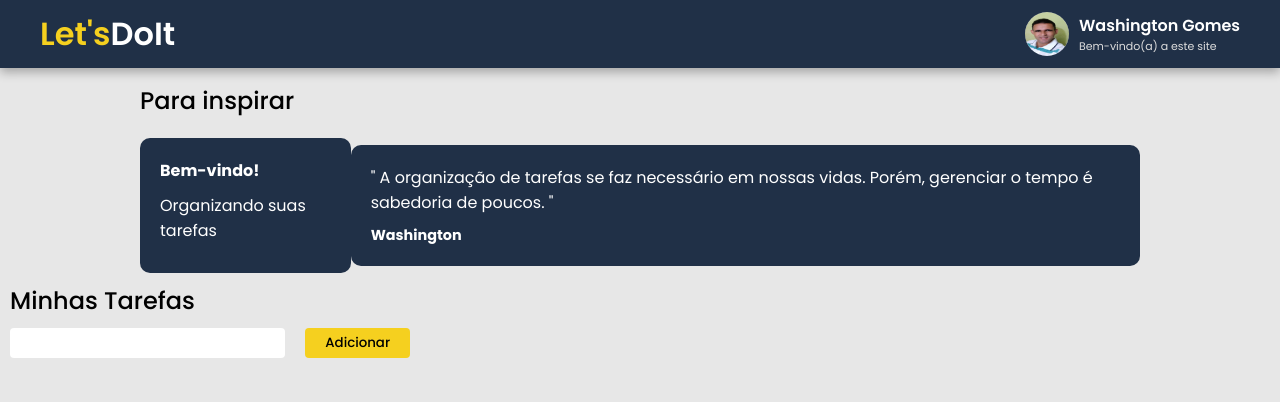
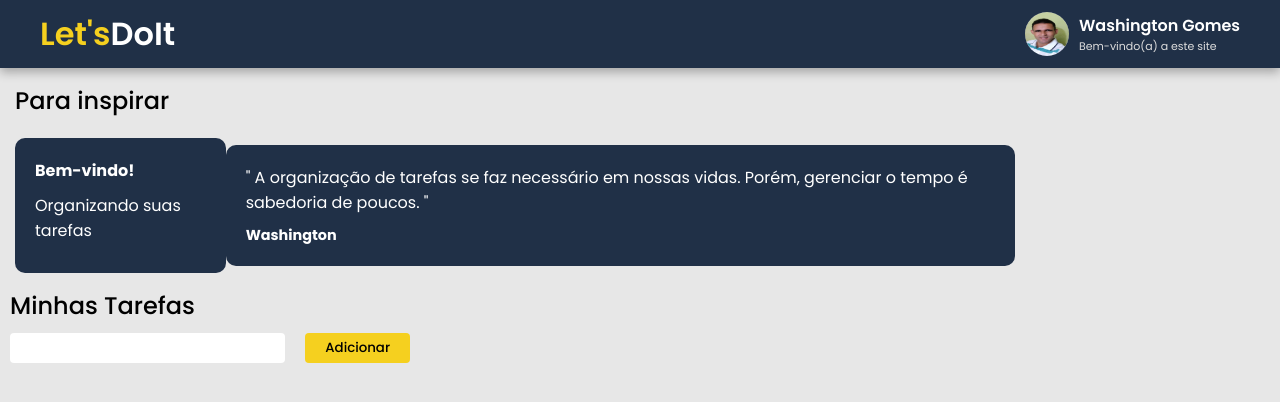
Before and after one commit to washingtongomes/web-challenge1, a React (Create React App) app: page / in a window 1280 px wide. Shown: the top 402 px of the page. Built offline with nearby package versions, Linux system fonts and the light colour scheme; the HTML template or start-up script is replaced by a standard one.

Commit message:
Update styles.css

```diff
--- a/src/components/Inspiration/styles.css
+++ b/src/components/Inspiration/styles.css
@@ -1,6 +1,6 @@
 #inspiration {
   max-width: 1000px;
-  margin: 15px auto 0;
+  margin: 15px 15px 15px;
 }
 
 #inspiration h2 {
```
